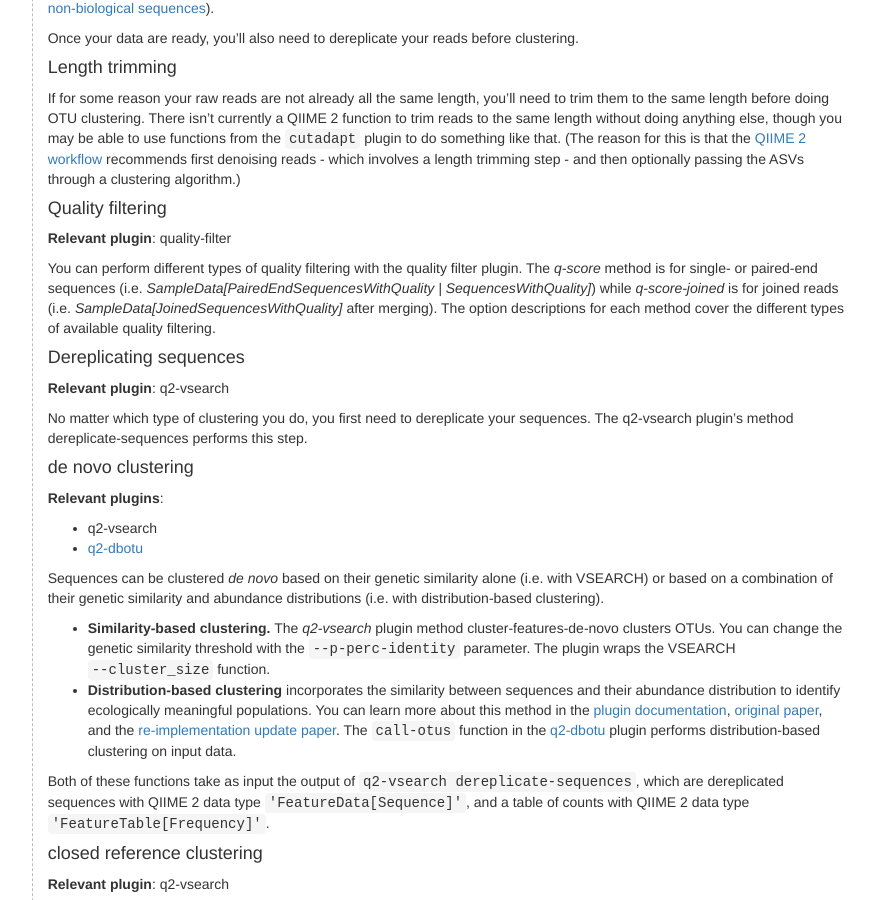
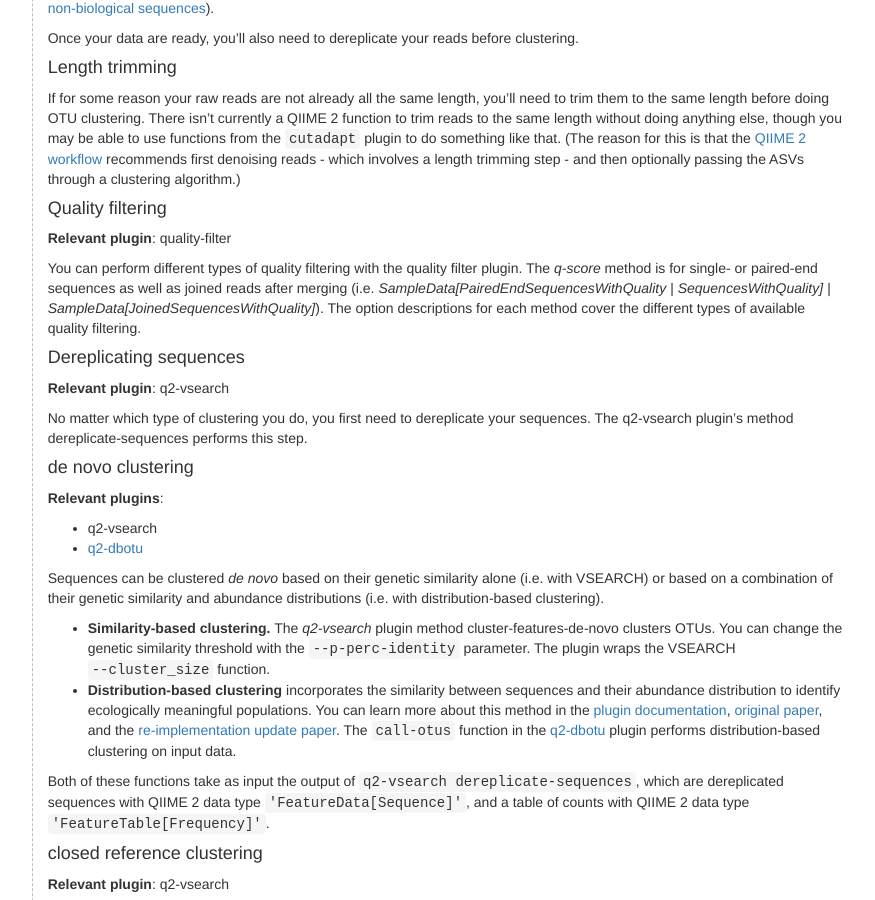
Before and after one commit to qiime2/docs, a Sphinx documentation site: the page built from source/tutorials/qiime2-for-experienced-microbiome-researchers.rst, in a window 1280 px wide and 900 px high, scrolled down 4362 px. Shown: the whole window, without its empty margins (277-1152 px from the left). Built offline with Sphinx 7.4.7, drawn with Linux system fonts in a browser that asks for light colours; pages that are not in the unit, such as notebooks, are missing from menus; the version number could not be read and is left out.

Commit message:
SQUASH: Remove mentions of q-score-joined

```diff
--- a/source/tutorials/qiime2-for-experienced-microbiome-researchers.rst
+++ b/source/tutorials/qiime2-for-experienced-microbiome-researchers.rst
@@ -235,7 +235,7 @@ Quality filtering
 **Relevant plugin**: :doc:`quality-filter <../plugins/available/quality-filter/index>`
 
 You can perform different types of quality filtering with the :doc:`quality filter <../plugins/available/quality-filter/index>` plugin.
-The `q-score` method is for single- or paired-end sequences (i.e. `SampleData[PairedEndSequencesWithQuality | SequencesWithQuality]`) while `q-score-joined` is for joined reads (i.e. `SampleData[JoinedSequencesWithQuality]` after merging).
+The `q-score` method is for single- or paired-end sequences as well as joined reads after merging (i.e. `SampleData[PairedEndSequencesWithQuality | SequencesWithQuality] | SampleData[JoinedSequencesWithQuality]`).
 The option descriptions for each method cover the different types of available quality filtering.
 
 Dereplicating sequences
--- a/source/tutorials/read-joining.rst
+++ b/source/tutorials/read-joining.rst
@@ -118,7 +118,7 @@ If you are instead interested in experimenting with an analysis workflow that
 is more like QIIME 1 processing (for example, to compare your Deblur or DADA2
 result with a QIIME 1-like pipeline), you should next dereplicate and cluster
 your sequences. If you try this option, we strongly encourage you to call
-``qiime quality-filter q-score-joined`` with a higher ``min-quality`` threshold
+``qiime quality-filter q-score`` with a higher ``min-quality`` threshold
 - possibly ``--p-min-quality 20`` or ``--p-min-quality 30`` (see `Bokulich et
 al. 2013`_ for more details). You can then follow the steps in the `OTU
 clustering tutorial`_. After clustering, you will likely want to filter
```
